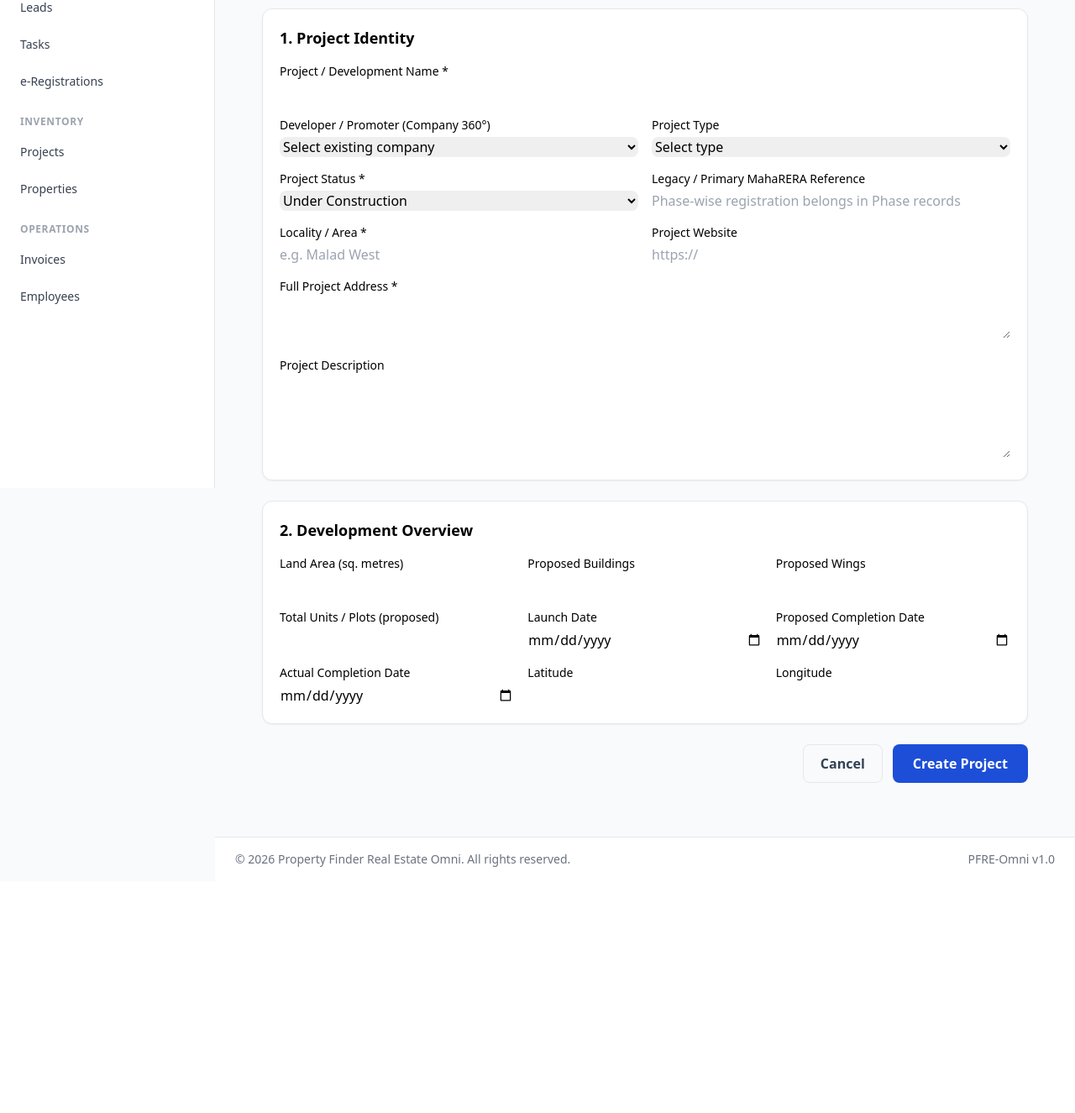
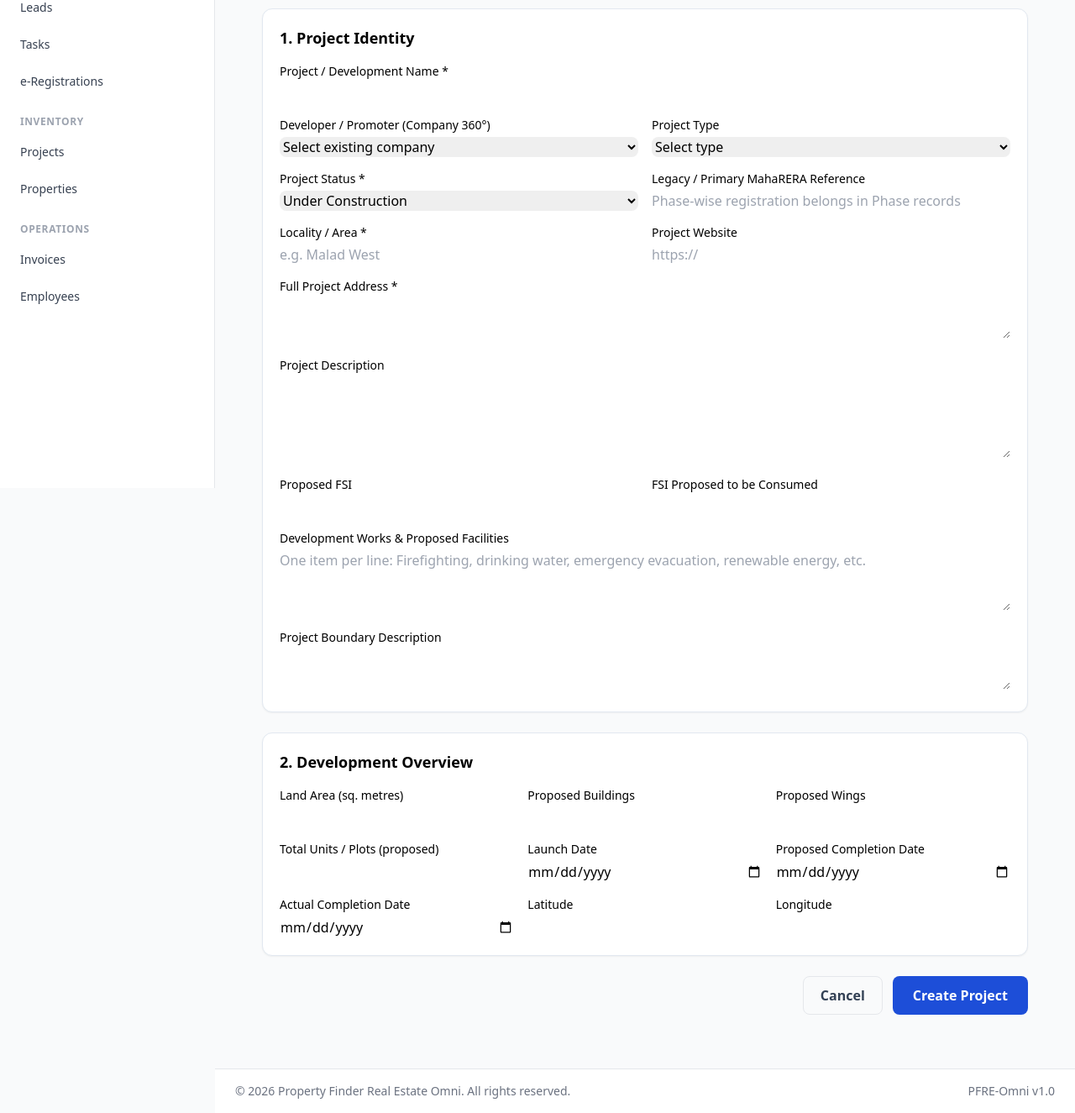
Before and after one commit to rattlescorpion/pfre-omni, a Laravel app: template resources/views/projects/create.blade.php in a window 1280 px wide. Shown: the part 219-1544 px from the top of the page at 84% size. Before the commit the page ends 1251 px from the top, so only its background shows below. Run offline with Laravel 10, Linux system fonts and the light colour scheme; the template is opened without the code that fills it: most values are stand-ins (such as "Sample title", 1, 10 or a date in 2020); data that the repository does not hold is empty; style sheets or scripts are compiled from the project's sources; parts of the project's set-up code (start-up, migrations or seed data) failed here and were passed over.

Commit message:
Add FSI and development facility fields to project form

```diff
--- a/resources/views/projects/create.blade.php
+++ b/resources/views/projects/create.blade.php
@@ -16,6 +16,10 @@
                 <div><label class="mb-1 block text-sm font-medium">Project Website</label><input type="url" name="website_url" value="{{ old('website_url') }}" class="w-full rounded-lg border-slate-300" placeholder="https://"></div>
                 <div class="md:col-span-2"><label class="mb-1 block text-sm font-medium">Full Project Address *</label><textarea name="address" rows="2" required class="w-full rounded-lg border-slate-300">{{ old('address') }}</textarea></div>
                 <div class="md:col-span-2"><label class="mb-1 block text-sm font-medium">Project Description</label><textarea name="description" rows="4" class="w-full rounded-lg border-slate-300">{{ old('description') }}</textarea></div>
+                <div><label class="mb-1 block text-sm font-medium">Proposed FSI</label><input type="number" min="0" step="0.0001" name="proposed_fsi" value="{{ old('proposed_fsi') }}" class="w-full rounded-lg border-slate-300"></div>
+                <div><label class="mb-1 block text-sm font-medium">FSI Proposed to be Consumed</label><input type="number" min="0" step="0.0001" name="consumed_fsi" value="{{ old('consumed_fsi') }}" class="w-full rounded-lg border-slate-300"></div>
+                <div class="md:col-span-2"><label class="mb-1 block text-sm font-medium">Development Works &amp; Proposed Facilities</label><textarea name="development_facilities" rows="3" class="w-full rounded-lg border-slate-300" placeholder="One item per line: Firefighting, drinking water, emergency evacuation, renewable energy, etc.">{{ old('development_facilities') }}</textarea></div>
+                <div class="md:col-span-2"><label class="mb-1 block text-sm font-medium">Project Boundary Description</label><textarea name="boundary_description" rows="2" class="w-full rounded-lg border-slate-300">{{ old("boundary_description") }}</textarea></div>
             </div>
         </section>
         <section class="rounded-xl border border-slate-200 bg-white p-5 shadow-sm">
```
